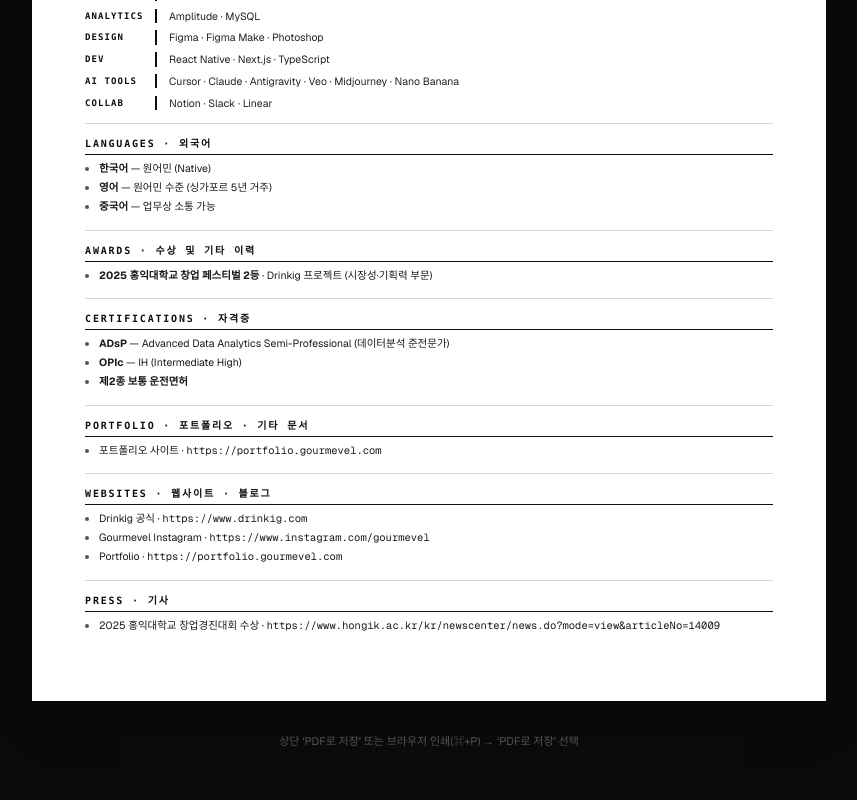
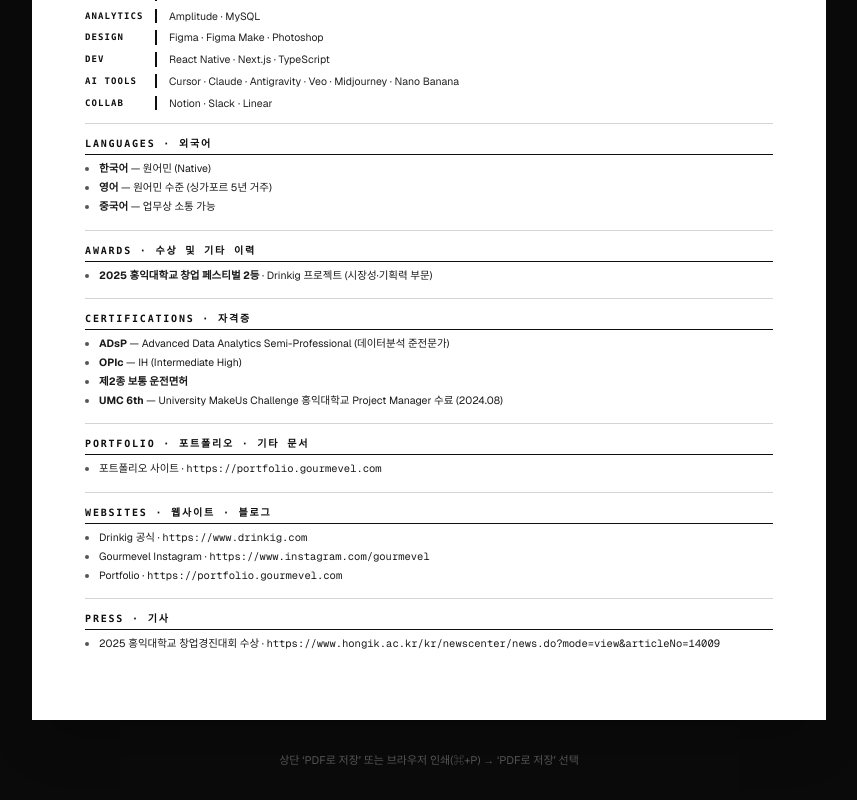
Before and after one commit to WiSeungJu/seungju-portfolio, a Next.js app: page /resume in a window 1280 px wide. Shown: the part 1131-1931 px from the top of the page, without its empty margins (211-1068 px from the left). Built offline with nearby package versions, Linux system fonts and the light colour scheme.

Commit message:
feat: update resume content and layout in page component

```diff
--- a/src/app/resume/page.tsx
+++ b/src/app/resume/page.tsx
@@ -367,6 +367,10 @@ export default function ResumePage() {
               <li>
                 <strong>제2종 보통 운전면허</strong>
               </li>
+              <li>
+                <strong>UMC 6th</strong> — University MakeUs Challenge 홍익대학교
+                Project Manager 수료 (2024.08)
+              </li>
             </ul>
           </section>
 
```
